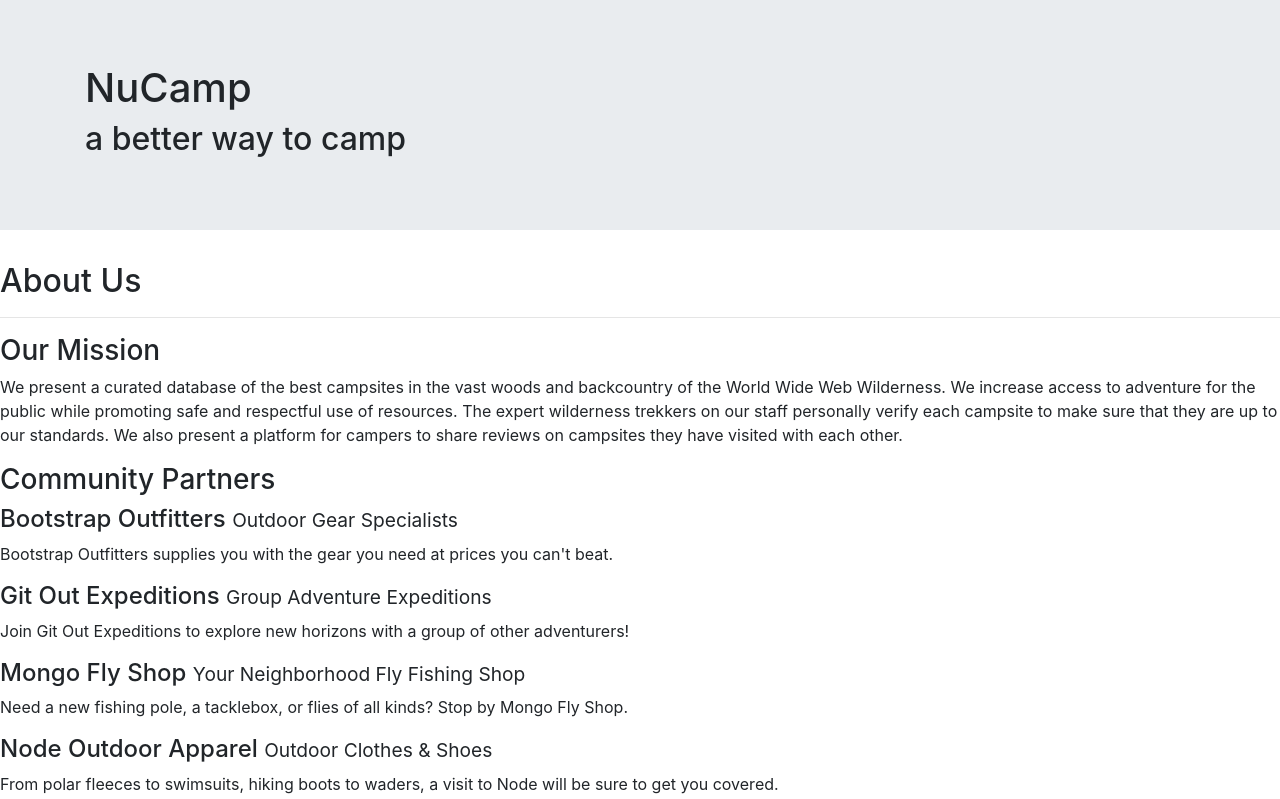
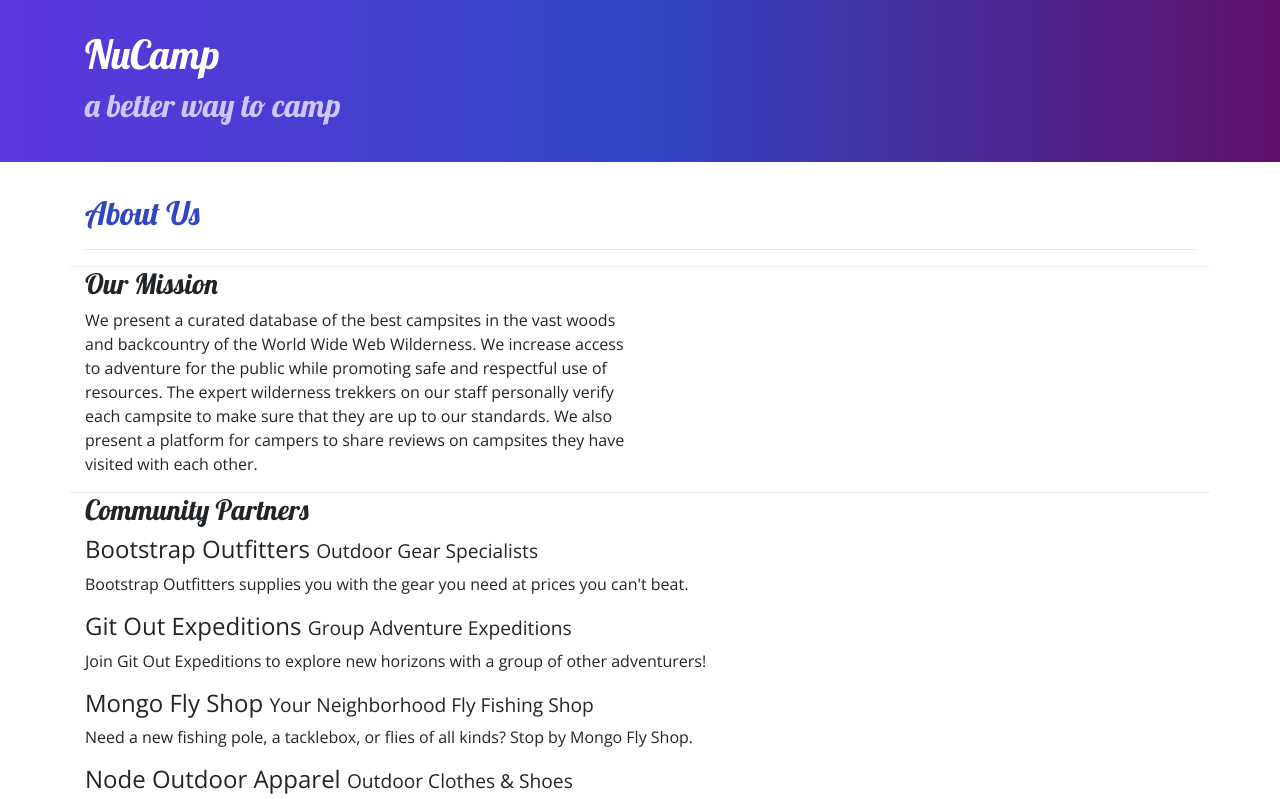
Before and after one commit to CodingGakusei/git-test, a website: page aboutus.html in a window 1280 px wide. Shown: the top 799 px of the page. Drawn offline with nearby package versions, Linux system fonts and the light colour scheme.

Commit message:
Week 1 Workshop

```diff
--- a/aboutus.html
+++ b/aboutus.html
@@ -7,6 +7,9 @@
     <meta name="viewport" content="width=device-width, initial-scale=1" />
 
     <link rel="stylesheet" href="node_modules/bootstrap/dist/css/bootstrap.min.css" />
+    <link rel="stylesheet" href="css/styles.css" />
+
+    <link rel="stylesheet" href="https://fonts.googleapis.com/css?family=Lobster|Open+Sans" />
 
     <title>NuCamp: A Better Way To Camp</title>
 </head>
@@ -24,16 +27,16 @@
         </div>
     </header>
 
-    <div>
-        <div>
-            <div>
+    <div class="container">
+        <div class="row">
+            <div class="col-12">
                 <h2>About Us</h2>
                 <hr />
             </div>
         </div>
 
-        <div>
-            <div>
+        <div class="row row-content">
+            <div class="col col-sm-6">
                 <h3>Our Mission</h3>
                 <p>We present a curated database of the best campsites in the vast woods and backcountry of the World
                     Wide Web Wilderness. We increase access to adventure for the public while promoting safe and
@@ -43,17 +46,21 @@
             </div>
         </div>
 
-        <div>
-            <div>
+        <div class="row row-content">
+            <div class="col-12">
                 <h3>Community Partners</h3>
                 <h4>Bootstrap Outfitters <small>Outdoor Gear Specialists</small></h4>
-                <p>Bootstrap Outfitters supplies you with the gear you need at prices you can't beat.</p>
+                <p class="d-none d-sm-block">Bootstrap Outfitters supplies you with the gear you need at prices you
+                    can't beat.</p>
                 <h4>Git Out Expeditions <small>Group Adventure Expeditions</small></h4>
-                <p>Join Git Out Expeditions to explore new horizons with a group of other adventurers!</p>
+                <p class="d-none d-sm-block">Join Git Out Expeditions to explore new horizons with a group of other
+                    adventurers!</p>
                 <h4>Mongo Fly Shop <small>Your Neighborhood Fly Fishing Shop</small></h4>
-                <p>Need a new fishing pole, a tacklebox, or flies of all kinds? Stop by Mongo Fly Shop.</p>
+                <p class="d-none d-sm-block">Need a new fishing pole, a tacklebox, or flies of all kinds? Stop by Mongo
+                    Fly Shop.</p>
                 <h4>Node Outdoor Apparel <small>Outdoor Clothes & Shoes</small></h4>
-                <p>From polar fleeces to swimsuits, hiking boots to waders, a visit to Node will be sure to get you
+                <p class="d-none d-sm-block">From polar fleeces to swimsuits, hiking boots to waders, a visit to Node
+                    will be sure to get you
                     covered.</p>
             </div>
         </div>
@@ -86,6 +93,10 @@
         </div>
     </footer>
 
+    <script src="node_modules/jquery/dist/jquery.slim.min.js"></script>
+    <script src="node_modules/popper.js/dist/umd/popper.min.js"></script>
+    <script src="node_modules/bootstrap/dist/js/bootstrap.min.js"></script>
+
 </body>
 
 </html>
```
Also changed, not shown: index.html (+7 -4 lines).
